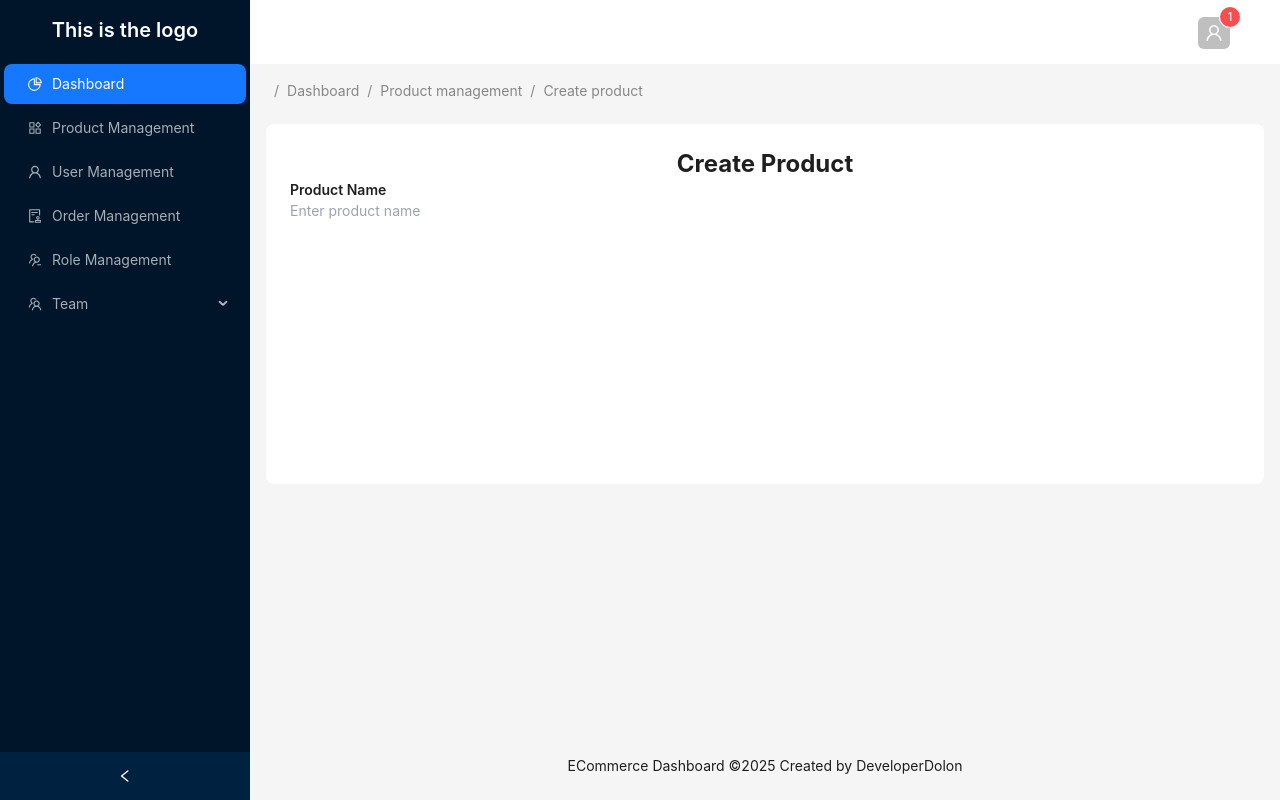
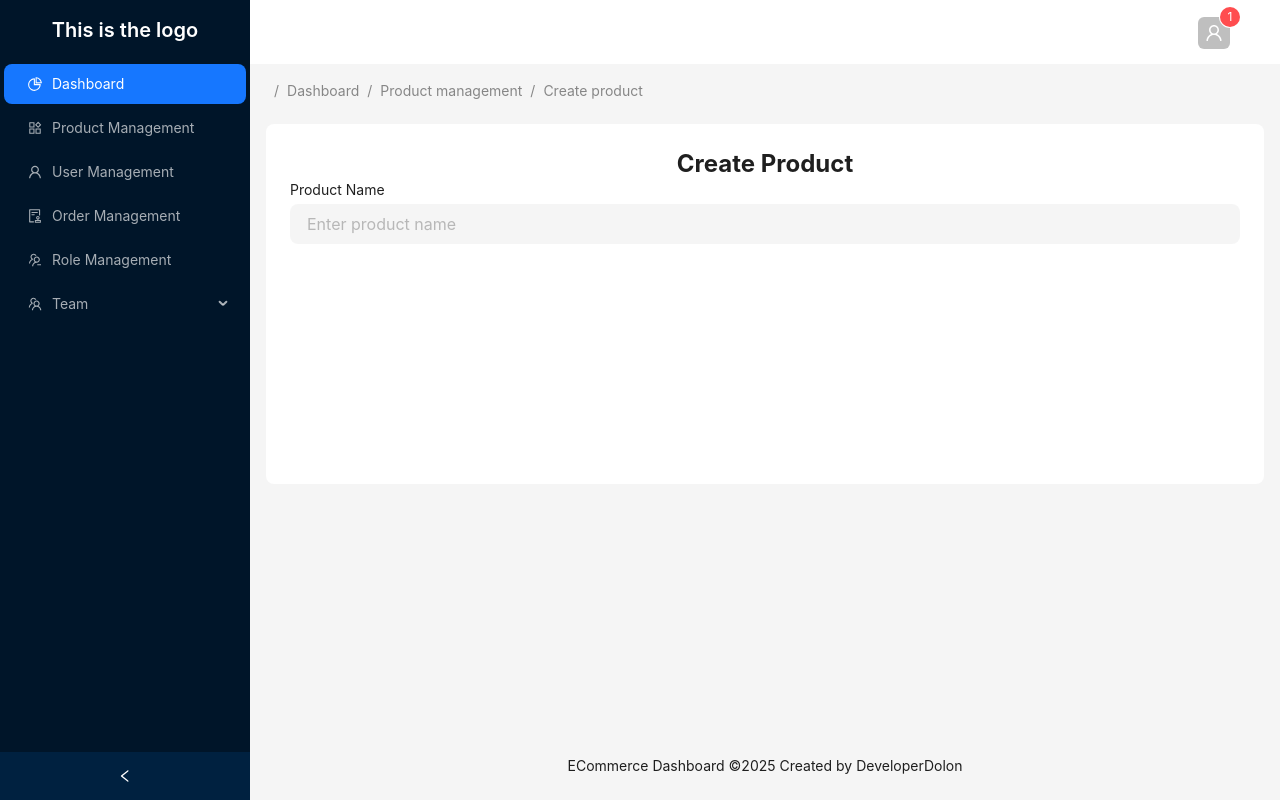
Before and after one commit to DeveloperDolon/microservice-client, a Next.js app: page /dashboard/product-management/create-product in a window 1280 px wide. Built offline with nearby package versions, Linux system fonts and the light colour scheme.

Commit message:
input field component added some

```diff
--- a/app/_components/InputField.tsx
+++ b/app/_components/InputField.tsx
@@ -1,3 +1,4 @@
+import { Input } from "antd";
 import { RegisterOptions, useFormContext } from "react-hook-form";
 
 interface InputFieldProps {
@@ -26,14 +27,24 @@ const InputField = ({
   options,
   className,
 }: InputFieldProps) => {
-    const { register, formState: {errors},  } = useFormContext();
-    const error: string = errors[name]?.message as string || '';
+  const {
+    register,
+    formState: { errors },
+  } = useFormContext();
+  const error: string = (errors[name]?.message as string) || "";
   return (
     <div className={`flex flex-col ${className}`}>
-      <label htmlFor={name} className="text-sm font-semibold">
+      <label htmlFor={name} className="text-sm">
         {label}
       </label>
-      <input type={type} placeholder={placeholder} {...register(name, options)} />
+      <Input
+        className="md:px-4 px-3 mt-1"
+        size="large"
+        variant="filled"
+        type={type}
+        placeholder={placeholder}
+        {...register(name, options)}
+      />
       {error && <p className="">{error}</p>}
     </div>
   );
```
Lines whose indentation alone changed are shown as unchanged.
